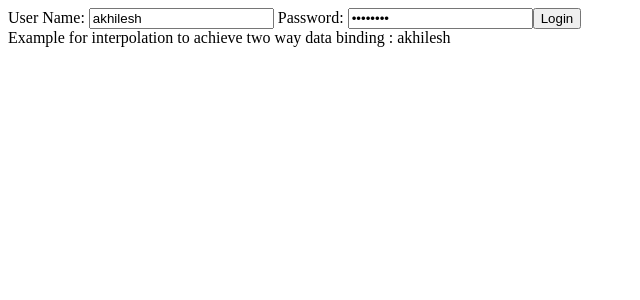
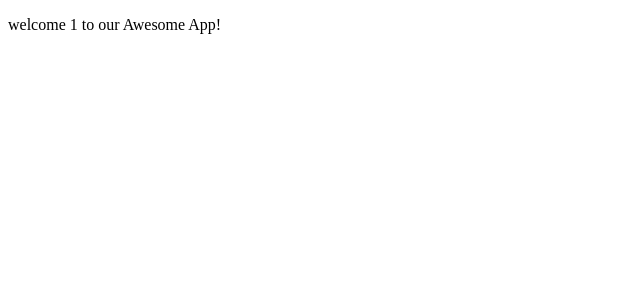
Before and after one commit to akhi0gupta007/sts-workspace, an Angular app in the folder todo/: page /welcome/1 in a window 1280 px wide. Before the commit this address led to /. Shown: the top 300 px of the page, without its empty margins (0-640 px from the left). Built offline with nearby package versions, Linux system fonts and the light colour scheme.

Commit message:
App routing, and params, authentication

```diff
--- a/todo/src/app/app-routing.module.ts
+++ b/todo/src/app/app-routing.module.ts
@@ -1,8 +1,16 @@
 import { NgModule } from '@angular/core';
 import { Routes, RouterModule } from '@angular/router';
+import { LoginComponent } from './login/login.component';
+import { WelcomeComponent } from './welcome/welcome.component';
+import { ErrorComponent } from './error/error.component';
 
-
-const routes: Routes = [];
+//wlecome
+const routes: Routes = [
+  { path: '', component: LoginComponent },
+  { path: 'login', component: LoginComponent },
+  { path: 'welcome/:name', component: WelcomeComponent },
+  { path: '**', component: ErrorComponent }
+];
 
 @NgModule({
   imports: [RouterModule.forRoot(routes)],
--- a/todo/src/app/app.component.html
+++ b/todo/src/app/app.component.html
@@ -4,5 +4,5 @@
 
 <!-- </div>
 <app-welcome></app-welcome>  -->
-<app-login></app-login>
-<!-- <router-outlet></router-outlet> -->
+<!-- <app-login></app-login> -->
+<router-outlet></router-outlet>
--- a/todo/src/app/app.module.ts
+++ b/todo/src/app/app.module.ts
@@ -6,12 +6,14 @@ import { AppRoutingModule } from './app-routing.module';
 import { AppComponent } from './app.component';
 import { WelcomeComponent } from './welcome/welcome.component';
 import { LoginComponent } from './login/login.component';
+import { ErrorComponent } from './error/error.component';
 
 @NgModule({
   declarations: [
     AppComponent,
     WelcomeComponent,
-    LoginComponent
+    LoginComponent,
+    ErrorComponent
   ],
   imports: [
     BrowserModule,
--- /dev/null
+++ b/todo/src/app/error/error.component.html
@@ -0,0 +1 @@
+<p>{{errorMessage}}</p>
--- /dev/null
+++ b/todo/src/app/error/error.component.ts
@@ -0,0 +1,15 @@
+import { Component, OnInit } from '@angular/core';
+
+@Component({
+  selector: 'app-error',
+  templateUrl: './error.component.html',
+  styleUrls: ['./error.component.css']
+})
+export class ErrorComponent implements OnInit {
+  errorMessage = 'An error occured!'
+  constructor() { }
+
+  ngOnInit() {
+  }
+
+}
--- a/todo/src/app/login/login.component.html
+++ b/todo/src/app/login/login.component.html
@@ -1,5 +1,6 @@
-User Name: <input type="text" name="username"  [(ngModel)]="username" /> <!-- ngModel is Angular directive -->
-Password: <input type="password" name="password" [(ngModel)]="password"/>
-<button (click)=handleLogin() >Login</button>
-<br>
-<span>Example for interpolation to achieve two way data binding : {{username}}</span>
+<small *ngIf='invalidLogin'>{{errorMessage}}</small>
+<div>
+    User Name: <input type="text" name="username"  [(ngModel)]="username" /> <!-- ngModel is Angular directive -->
+    Password: <input type="password" name="password" [(ngModel)]="password"/>
+    <button (click)=handleLogin() >Login</button>
+</div>
--- a/todo/src/app/login/login.component.ts
+++ b/todo/src/app/login/login.component.ts
@@ -1,4 +1,5 @@
 import { Component, OnInit } from '@angular/core';
+import { Router } from '@angular/router';
 
 @Component({
   selector: 'app-login',
@@ -9,14 +10,25 @@ export class LoginComponent implements OnInit {
 
   username ='akhilesh'
   password ='password'
+  errorMessage = 'Invalid Credentials'
+  invalidLogin = false
 
-  constructor() { }
+  //Form of dependecy injection, buildin Angular
+  constructor(private router:Router) { }
 
   ngOnInit() {
   }
 
   handleLogin(){
     console.log(this.username)
+    if(this.username === 'akhilesh' && this.password==='dummy')
+    {
+      this.router.navigate(['welcome',this.username])
+      this.invalidLogin = false
+    }else{
+      this.invalidLogin = true
+    }
+
 
   }
 
--- a/todo/src/app/welcome/welcome.component.html
+++ b/todo/src/app/welcome/welcome.component.html
@@ -1 +1 @@
-<p>welcome works!</p>
+<p>welcome {{param}} to our Awesome App!</p>
--- a/todo/src/app/welcome/welcome.component.ts
+++ b/todo/src/app/welcome/welcome.component.ts
@@ -1,5 +1,6 @@
 import { Component, OnInit } from '@angular/core';
-import {AppComponent} from '../app.component';
+import { AppComponent } from '../app.component';
+import { ActivatedRoute } from '@angular/router';
 
 @Component({
   selector: 'app-welcome',
@@ -10,12 +11,17 @@ import {AppComponent} from '../app.component';
 export class WelcomeComponent implements OnInit {
 
   message = 'Some welcome message'
+  param = ''
   //keyword constructor used to define constructor
-  constructor() { }
+  //We are using ActivateRoute
+  constructor(private route: ActivatedRoute) {
+
+  }
 
   //quite similar to void ngOnInit()
   ngOnInit() {
     console.log(this.message)
+    this.param = this.route.snapshot.params['name']
   }
 
 }
```
Also changed, not shown: todo/src/app/error/error.component.css (added), 1 other file (tests, documents, lock files or other folders).
